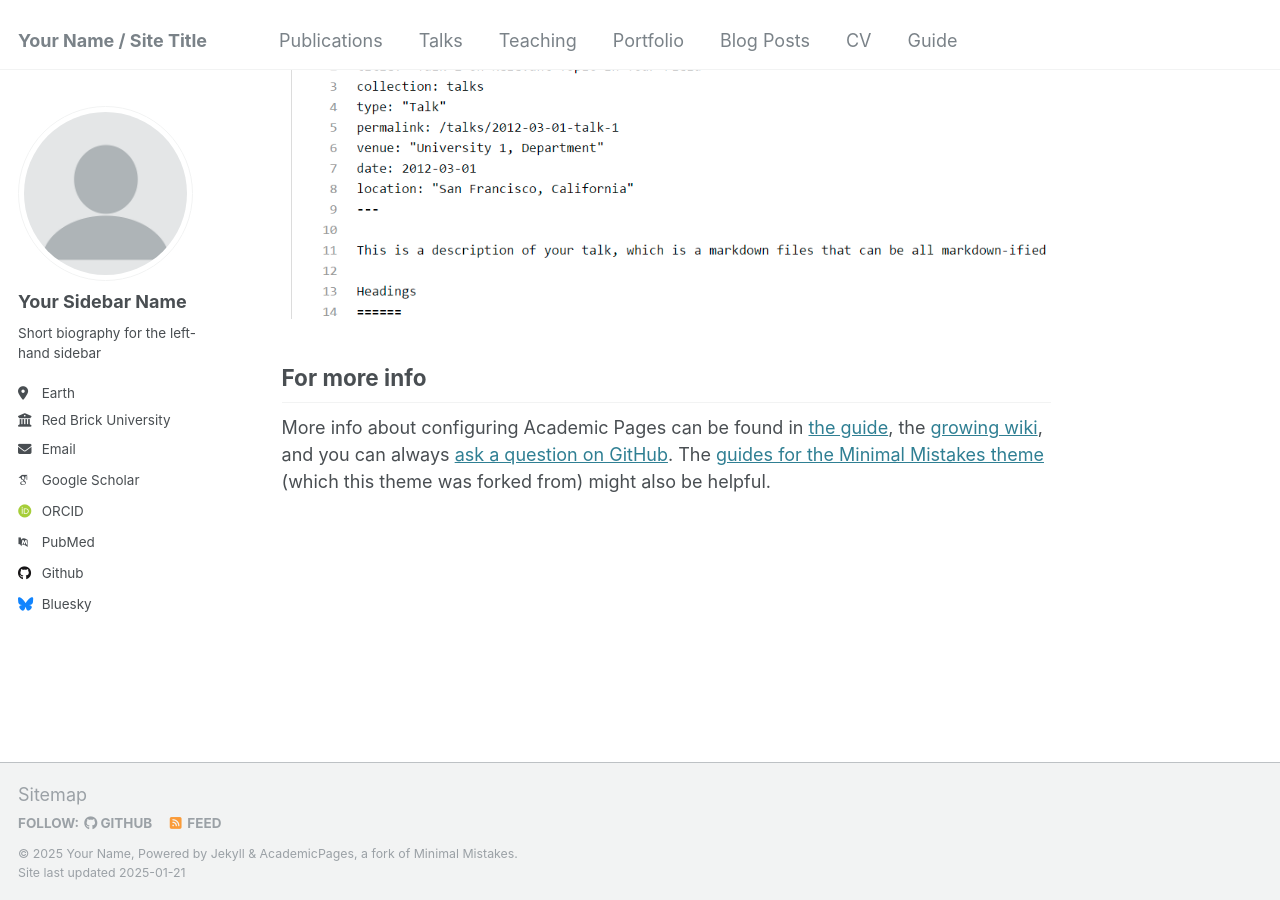
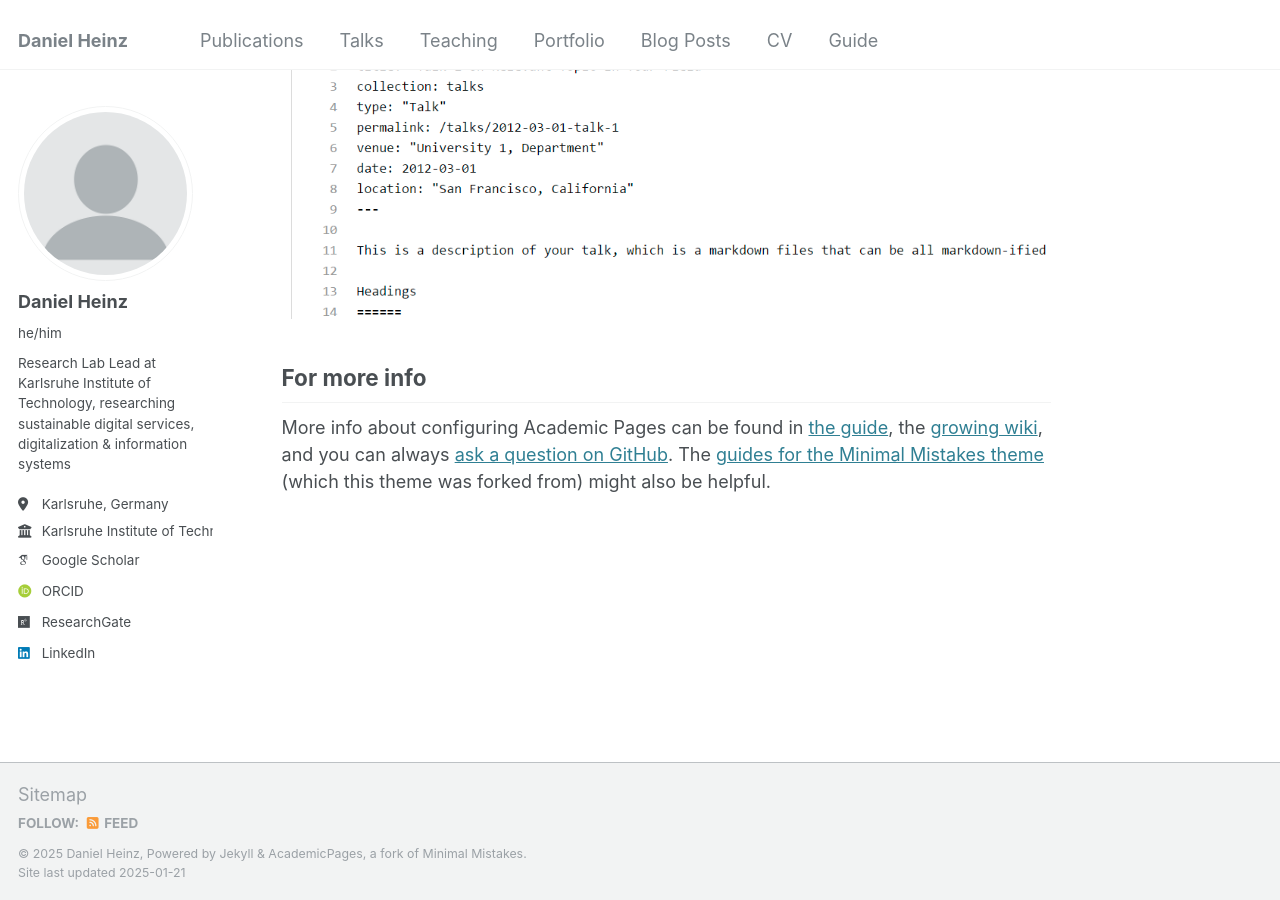
Before and after one commit to DanielHeinz7/danielheinz7.github.io, a Jekyll site: the page built from _pages/about.md, in a window 1280 px wide and 900 px high, scrolled down 2643 px. Built offline with Jekyll 4.4.1, drawn with Linux system fonts in a browser that asks for light colours; some web fonts are replaced.

Commit message:
Update _config.yml

```diff
--- a/_config.yml
+++ b/_config.yml
@@ -8,13 +8,13 @@
 
 # Basic Site Settings
 locale                   : "en-US"
-title                    : "Your Name / Site Title"
+title                    : "Daniel Heinz"
 title_separator          : "-"
-name                     : &name "Your Name"
-description              : &description "personal description"
-url                      : https://academicpages.github.io # the base hostname & protocol for your site e.g. "https://[your GitHub username].github.io"
+name                     : &name "Daniel Heinz"
+description              : &description "Research Lab Lead at Karlsruhe Institute of Technology"
+url                      : https://danielheinz7.github.io # the base hostname & protocol for your site e.g. "https://[your GitHub username].github.io"
 baseurl                  : "" # the subpath of your site, e.g. "/blog"
-repository               : "academicpages/academicpages.github.io"
+repository               : "danielheinz7.github.io"
 
 # Site Author - The following control what appear as part of the author content on the side bar.
 #               If a field is blank the icon and link will not appear, otherwise it will be shown.
@@ -22,34 +22,34 @@ repository               : "academicpages/academicpages.github.io"
 author:
   # Biographic information
   avatar           : "profile.png"
-  name             : "Your Sidebar Name"
-  pronouns         : # example: "she/her"
-  bio              : "Short biography for the left-hand sidebar"
-  location         : "Earth"
-  employer         : "Red Brick University"
+  name             : "Daniel Heinz"
+  pronouns         : "he/him"
+  bio              : "Research Lab Lead at Karlsruhe Institute of Technology, researching sustainable digital services, digitalization & information systems"
+  location         : "Karlsruhe, Germany"
+  employer         : "Karlsruhe Institute of Technology"
   uri              : # URL
-  email            : "none@example.org"
+  email            : # "none@example.org"
 
   # Academic websites
   arxiv            : # URL - Update with the correct link to your profile
-  googlescholar    : "https://scholar.google.com/citations?user=PS_CX0AAAAAJ"
+  googlescholar    : "https://scholar.google.com/citations?hl=de&user=GqGdTtQAAAAJ&view_op=list_works"
   impactstory      : # URL
-  orcid            : "http://orcid.org/yourorcidurl"
+  orcid            : "https://orcid.org/0000-0003-0321-0989"
   semantic         : # URL
-  pubmed           : "https://www.ncbi.nlm.nih.gov/pubmed/?term=john+snow"
-  researchgate     : # URL
+  pubmed           : # "https://www.ncbi.nlm.nih.gov/pubmed/?term=john+snow"
+  researchgate     : "https://www.researchgate.net/profile/Daniel-Heinz-6"
   scopus           : # URL
 
   # Repositories and software development
   bitbucket        : # Username - Update with your username on the site
   codepen          : # Username
   dribbble         : # Username
-  github           : "academicpages"
+  github           : # Username
   kaggle           : # Username
   stackoverflow    : # User number or user number and name (i.e., use "1" or "1/jeff-atwood")
 
   # Social media
-  bluesky          : "bsky.app" # Replace this with you Bluesky username
+  bluesky          : # Username
   facebook         : # Username
   flickr           : # Username
   foursquare       : # Username
@@ -58,7 +58,7 @@ author:
   keybase          : # Username
   instagram        : # Username
   lastfm           : # Username
-  linkedin         : # Username
+  linkedin         : "daniel-heinz"
   mastodon         : # URL
   medium           : # URL
   pinterest        : # Username
```
